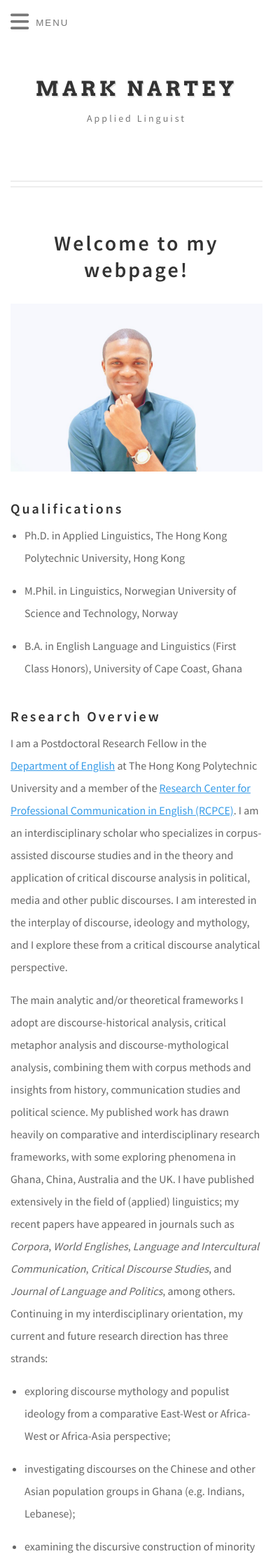
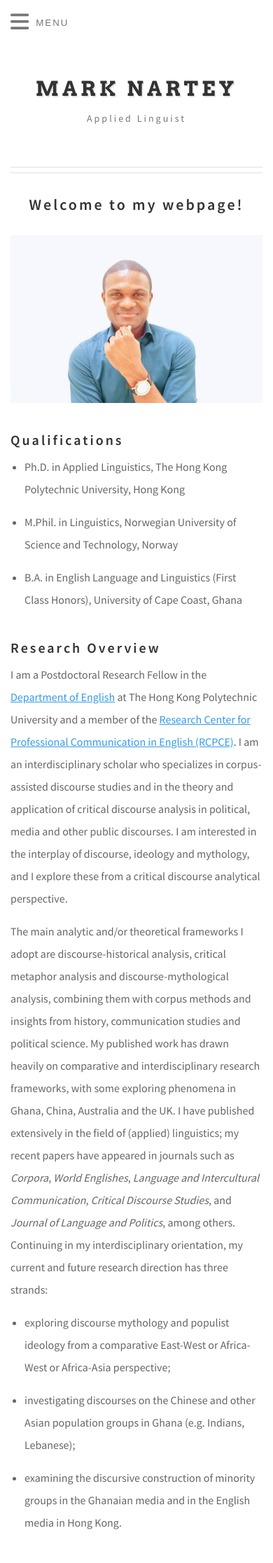
Before and after one commit to danielcornock/marknartey.com, a Jekyll site: the page built from _pages/index.md, in a window 390 px wide. Shown: the top 2234 px of the page at 70% size. Built offline with Jekyll 4.4.1, drawn with Linux system fonts in a browser that asks for light colours; nearby versions of some CDN libraries; some of the changed text lies outside the part shown.

Commit message:
padding changes etc

```diff
--- a/_sass/_libs/_components.scss
+++ b/_sass/_libs/_components.scss
@@ -38,6 +38,10 @@
   letter-spacing: 3px;
   text-align: center;
   font-weight: 600;
+
+  @include media($phone) {
+    font-size: 22px;
+  }
 
   &--small {
     @extend .subheading;
--- a/_sass/modules/_about.scss
+++ b/_sass/modules/_about.scss
@@ -1,7 +1,9 @@
 .about {
   &-container {
     padding: 30px 0;
-    // @include flex(column);
+    @include media($phone) {
+      padding: 0;
+    }
   }
 
   &-intro {
--- a/_sass/modules/_hero.scss
+++ b/_sass/modules/_hero.scss
@@ -3,6 +3,10 @@
     @include flex(column);
     align-items: center;
     padding: 30px 0 50px;
+
+    @include media($phone) {
+      padding: 30px 0;
+    }
   }
 
   &-title {
--- a/assets/css/index.css
+++ b/assets/css/index.css
@@ -52,6 +52,12 @@
   letter-spacing: 3px;
   text-align: center;
   font-weight: 600;
+}
+
+@media (max-width: 480px) {
+  .subheading, .subheading--small {
+    font-size: 22px;
+  }
 }
 
 .subheading--small {
@@ -194,6 +200,12 @@
   padding: 30px 0 50px;
 }
 
+@media (max-width: 480px) {
+  .hero-container {
+    padding: 30px 0;
+  }
+}
+
 .hero-title {
   color: #333;
   text-shadow: 0.05em 0.075em 0 rgba(0, 0, 0, 0.1);
@@ -310,6 +322,12 @@
 
 .about-container {
   padding: 30px 0;
+}
+
+@media (max-width: 480px) {
+  .about-container {
+    padding: 0;
+  }
 }
 
 .about-intro {
@@ -830,9 +848,9 @@
     -ms-flex-wrap: wrap;
         flex-wrap: wrap;
     margin-bottom: 30px;
-    -webkit-box-pack: center;
-        -ms-flex-pack: center;
-            justify-content: center;
+    -ms-flex-pack: distribute;
+        justify-content: space-around;
+    width: 100%;
   }
 }
 
@@ -846,8 +864,7 @@
 
 @media (max-width: 1150px) {
   .footer-address {
-    -ms-flex-item-align: start;
-        align-self: flex-start;
+    text-align: center;
   }
 }
 
@@ -868,6 +885,12 @@
 
 .footer-social:nth-last-child(1) {
   margin-right: 0px;
+}
+
+@media (max-width: 1150px) {
+  .footer-social {
+    margin-right: 0;
+  }
 }
 
 .footer-socialIcon {
@@ -892,9 +915,21 @@
           justify-content: center;
 }
 
+@media (max-width: 1150px) {
+  .footer-socialIconContainer {
+    margin-right: 0;
+  }
+}
+
 .footer-socialLabel {
   font-size: 18px;
   color: #359be8;
+}
+
+@media (max-width: 1150px) {
+  .footer-socialLabel {
+    display: none;
+  }
 }
 
 html {
```
Also changed, not shown: _sass/modules/_footer.scss (+15 -2 lines).
